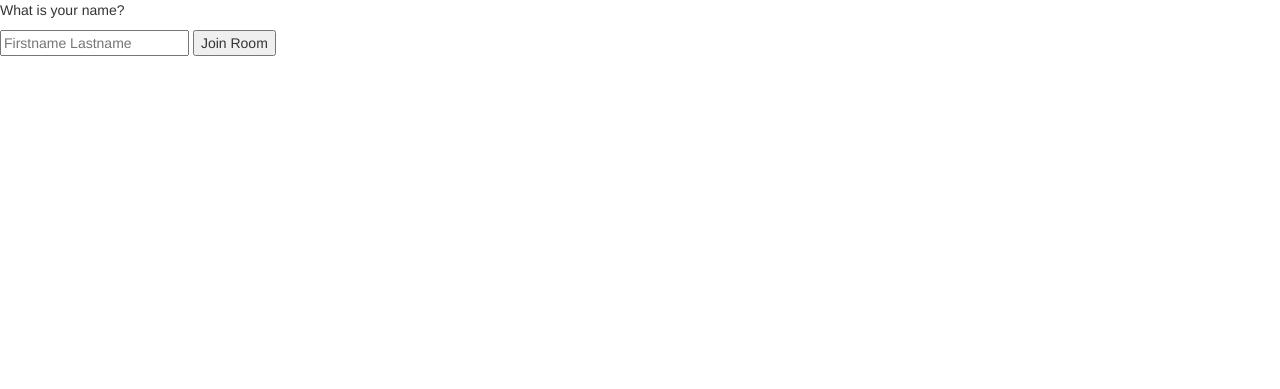
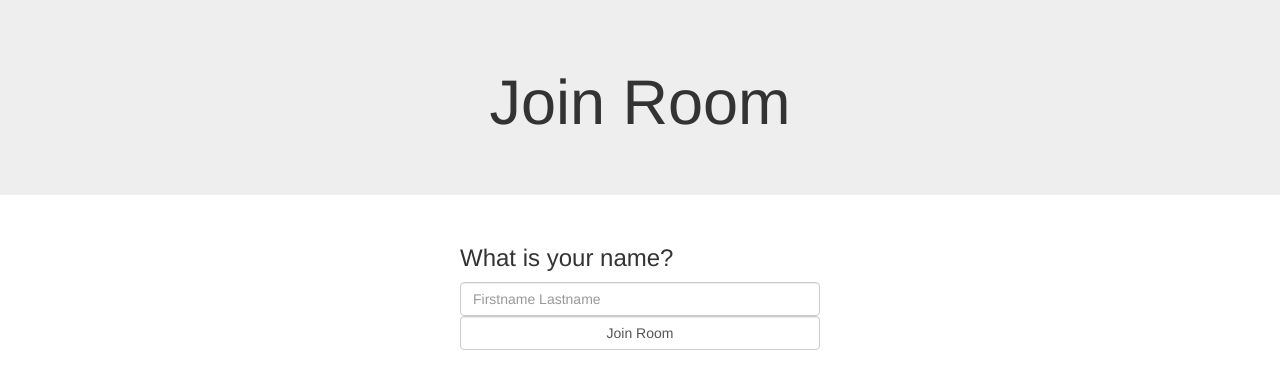
Before and after one commit to kcards/kcards, a Python web app: template kcards/templates/join.html in a window 1280 px wide. Shown: the top 389 px of the page. Run offline with Jinja, Linux system fonts and the light colour scheme; the template is opened without the code that fills it, so the values that code supplies are empty; some libraries are stand-ins or nearby versions.

Commit message:
Add navbar and update join.html to use bootstrap

```diff
--- a/kcards/app.py
+++ b/kcards/app.py
@@ -49,3 +49,4 @@ def register_frontend(app):
 def register_extensions(app):
     extensions.db.init_app(app)
     extensions.bootstrap.init_app(app)
+    extensions.nav.init_app(app)
--- a/kcards/extensions.py
+++ b/kcards/extensions.py
@@ -1,7 +1,10 @@
 from flask_mongoengine import MongoEngine
 from random_words import RandomWords
 from flask_bootstrap import Bootstrap
+from flask_nav import Nav
 
 db = MongoEngine()
 rw = RandomWords()
+
 bootstrap = Bootstrap()
+nav = Nav()
--- a/kcards/templates/index.html
+++ b/kcards/templates/index.html
@@ -10,7 +10,9 @@
     <!-- Content -->
     <div class="container ">
         <div class="row">
-            <div class="col-sm-4 col-sm-offset-4">
+            <div class="col-sm-8 col-sm-offset-2">
+                <h3>What room would you like to join?</h3>
+
                 <form method="post">
                     <div class="form-group">
                         <input type="text" class="form-control" name="code" placeholder="room-code"></input>
--- a/kcards/templates/join.html
+++ b/kcards/templates/join.html
@@ -1,15 +1,30 @@
 {% extends "kcards.html" %}
 
-{% block title %} | Join Room{% endblock %}
+{% block title %}{{ super() }} | Join Room{% endblock %}
 
-{% block body %}
-    <p>What is your name?</p>
-    <form method="post">
-        <input type="text" name="name" placeholder="Firstname Lastname"></input>
-        <input type="submit" name="join" value="Join Room"></input>
-    </form>
-{% endblock%}
+{% block content %}
+{{ super() }}
+    <!-- Heading -->
+    <div class="jumbotron text-center">
+        <h1>Join Room</h1>
+    </div>
 
-{% block footer %}
-    <div class="footer">{{ code }}</div>
+    <!-- Content -->
+    <div class="container ">
+        <div class="row">
+            <div class="col-sm-4 col-sm-offset-4">
+
+                <h3>What is your name?</h3>
+
+                <form method="post">
+                    <div class="form-group">
+                        <input type="text" class="form-control" name="name" placeholder="Firstname Lastname"></input>
+                        <input type="submit" class="form-control" name="join" value="Join Room"></input>
+                    </div>
+                </form>
+
+
+            </div>
+        </div>
+    </div>
 {% endblock %}
--- a/kcards/templates/kcards.html
+++ b/kcards/templates/kcards.html
@@ -25,6 +25,7 @@
     {# <div class="navbar navbar-fixed-top">
     kcards{% block kcards_navbar %}{% endblock %}
     </div> #}
+    {{nav.top.render()}}
 {%- endblock %}
 
 {% block content %}
--- a/requirements.txt
+++ b/requirements.txt
@@ -8,6 +8,7 @@ RandomWords==0.2.0
 # Views
 Flask-API==0.6.9
 Flask-Bootstrap==3.3.7.0
+Flask-Nav==0.5
 
 # Deployment
 Flask-Script==2.0.5
```
Also changed, not shown: kcards/views/__init__.py (+32 -1 lines).
